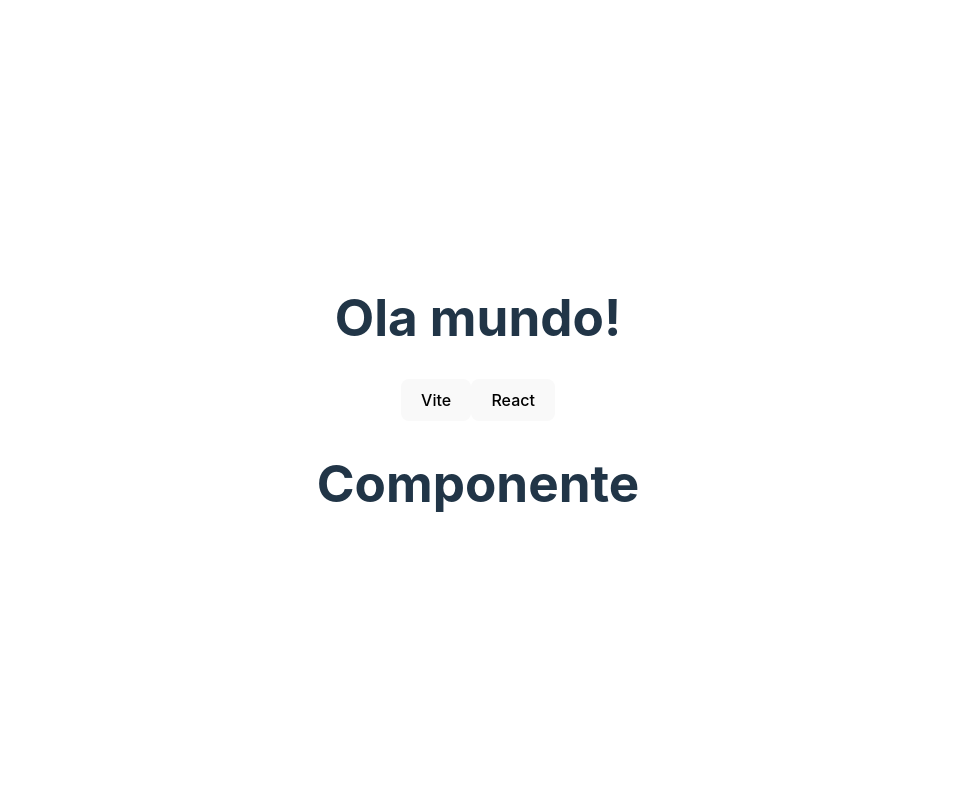
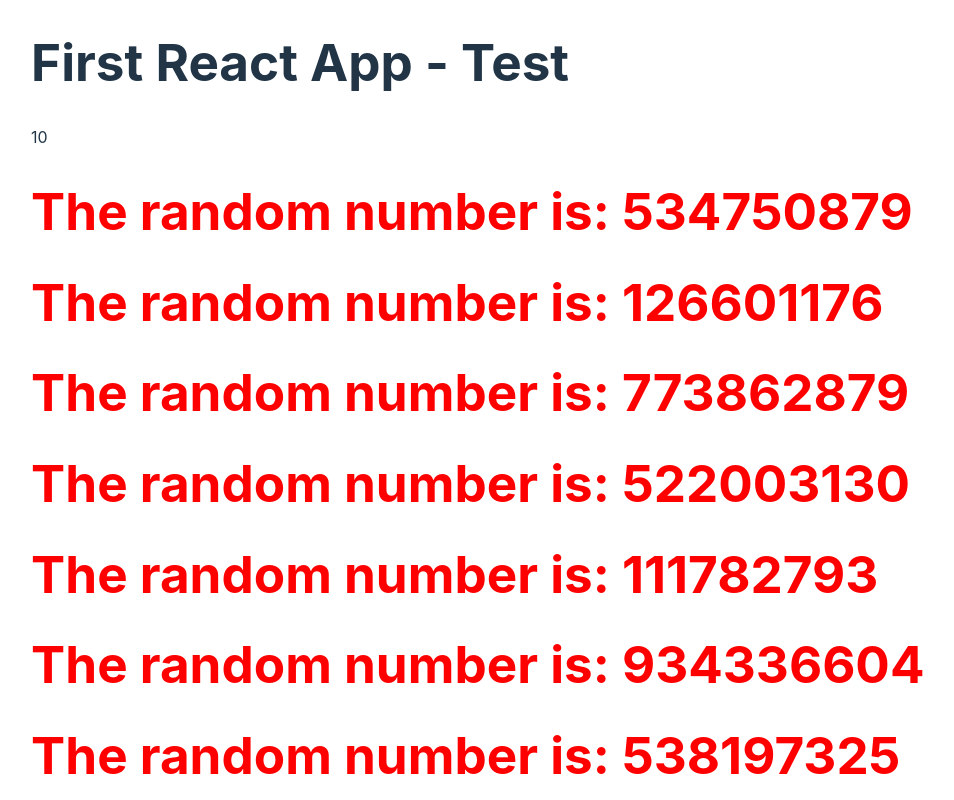
Before and after one commit to Tranivic/react-training, a React (Vite) app in the folder react-app/: page / in a window 1280 px wide. Shown: the top 800 px of the page, without its empty margins (162-1116 px from the left). Built offline with nearby package versions, Linux system fonts and the light colour scheme.

Commit message:
feat: passing data with props

```diff
--- a/react-app/src/App.jsx
+++ /dev/null
@@ -1,40 +0,0 @@
-import "./App.css";
-import { useState } from "react";
-import Card from "./components/Card";
-function App() {
-  const [text] = useState("Ola mundo!");
-
-  const [technology, setTechnology] = useState({
-    name: "",
-    info: "",
-  });
-
-  const data = [
-    { name: "React", info: "Info sobre React" },
-    { name: "Vite", info: "Info sobre Vite" },
-  ];
-
-  const handleClick = (tech) => {
-    const techObj = data.find((object) => object.name === tech);
-    if (techObj) {
-      setTechnology(techObj);
-    }
-  };
-
-  return (
-    <>
-      <h1>{text}</h1>
-      <div className="btn-container">
-        <button onClick={() => handleClick("Vite")}>Vite</button>
-        <button onClick={() => handleClick("React")}>React</button>
-      </div>
-      <div className="information-container">
-        <h2>{technology.name}</h2>
-        <p>{technology.info}</p>
-      </div>
-      <Card />
-    </>
-  );
-}
-
-export default App;
--- /dev/null
+++ b/react-app/src/App/App.jsx
@@ -0,0 +1,32 @@
+import { Component } from "react";
+import Card from "../components/Card";
+
+class App extends Component {
+  render() {
+    const sum = (a, b) => {
+      return a + b;
+    };
+
+    const numbers = Array.from({ length: 100 }, () =>
+      parseInt(Math.random() * 1000000000)
+    );
+
+    return (
+      <>
+        <header>
+          <h1>First React App - Test</h1>
+          <p>{sum(5, 5)}</p>
+        </header>
+        <main>
+          {numbers.map((randomNumber) => (
+            <div key={randomNumber}>
+              <Card randomNumber={randomNumber} />
+            </div>
+          ))}
+        </main>
+      </>
+    );
+  }
+}
+
+export default App;
--- /dev/null
+++ b/react-app/src/components/Card.css
@@ -0,0 +1,3 @@
+.card-component {
+  color: red;
+}
--- a/react-app/src/components/Card.jsx
+++ b/react-app/src/components/Card.jsx
@@ -1,9 +1,21 @@
 import { Component } from "react";
+import PropTypes from "prop-types";
+import "./Card.css";
 
 class Card extends Component {
   render() {
-    return <h1>Componente</h1>;
+    const { randomNumber } = this.props;
+
+    return (
+      <>
+        <h1 className="card-component">The random number is: {randomNumber}</h1>
+      </>
+    );
   }
 }
 
+Card.propTypes = {
+  randomNumber: PropTypes.number.isRequired,
+};
+
 export default Card;
--- a/react-app/src/index.css
+++ b/react-app/src/index.css
@@ -12,6 +12,7 @@
   -webkit-font-smoothing: antialiased;
   -moz-osx-font-smoothing: grayscale;
   -webkit-text-size-adjust: 100%;
+  background-color: red;
 }
 
 a {
@@ -26,9 +27,10 @@ a:hover {
 body {
   margin: 0;
   display: flex;
-  place-items: center;
+  align-items: center;
   min-width: 320px;
   min-height: 100vh;
+  justify-content: center;
 }
 
 h1 {
--- a/react-app/src/main.jsx
+++ b/react-app/src/main.jsx
@@ -1,6 +1,6 @@
 import React from "react";
 import ReactDOM from "react-dom/client";
-import App from "./App.jsx";
+import App from "./App/App";
 
 import "./index.css";
 
```
Also changed, not shown: react-app/src/App/App.css (renamed from react-app/src/App.css).
